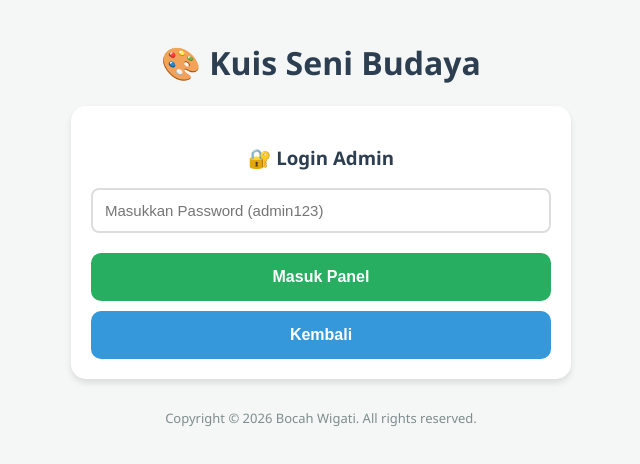
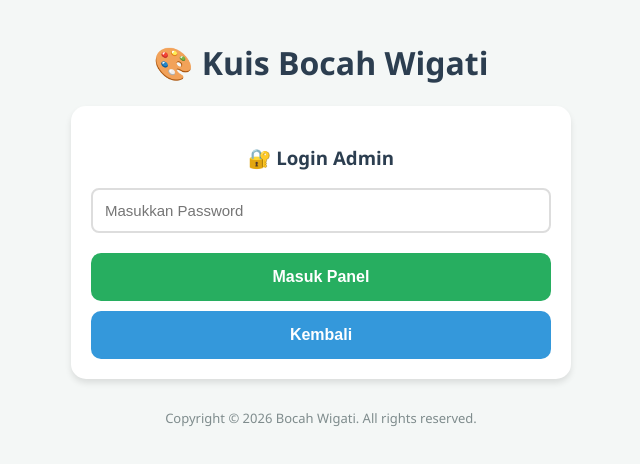
Before and after one commit to onisodha-debug/Kuis-Interaktif, a plain HTML site: page index.html in a window 1280 px wide. Both pictures are taken after a click on the button "🔐 Login Admin (Input Soal)". Shown: the whole page, without its empty margins (319-959 px from the left). Drawn offline with Linux system fonts and the light colour scheme; no server answers.

Commit message:
Update index.html

```diff
--- a/index.html
+++ b/index.html
@@ -48,7 +48,7 @@
     </style>
 </head>
 <body>
-    <h1>🎨 Kuis Seni Budaya</h1>
+    <h1>🎨 Kuis Bocah Wigati</h1>
 
     <!-- Halaman Utama / Login Siswa -->
     <div id="login-section" class="card animasi">
@@ -79,7 +79,7 @@
     <!-- Halaman Login Admin -->
     <div id="admin-login-section" class="card animasi hidden">
         <h3>🔐 Login Admin</h3>
-        <input type="password" id="admin-pass" placeholder="Masukkan Password (admin123)">
+        <input type="password" id="admin-pass" placeholder="Masukkan Password">
         <button onclick="verifikasiAdmin()">Masuk Panel</button>
         <button class="btn-secondary" onclick="kembaliKeHome()">Kembali</button>
     </div>
```
